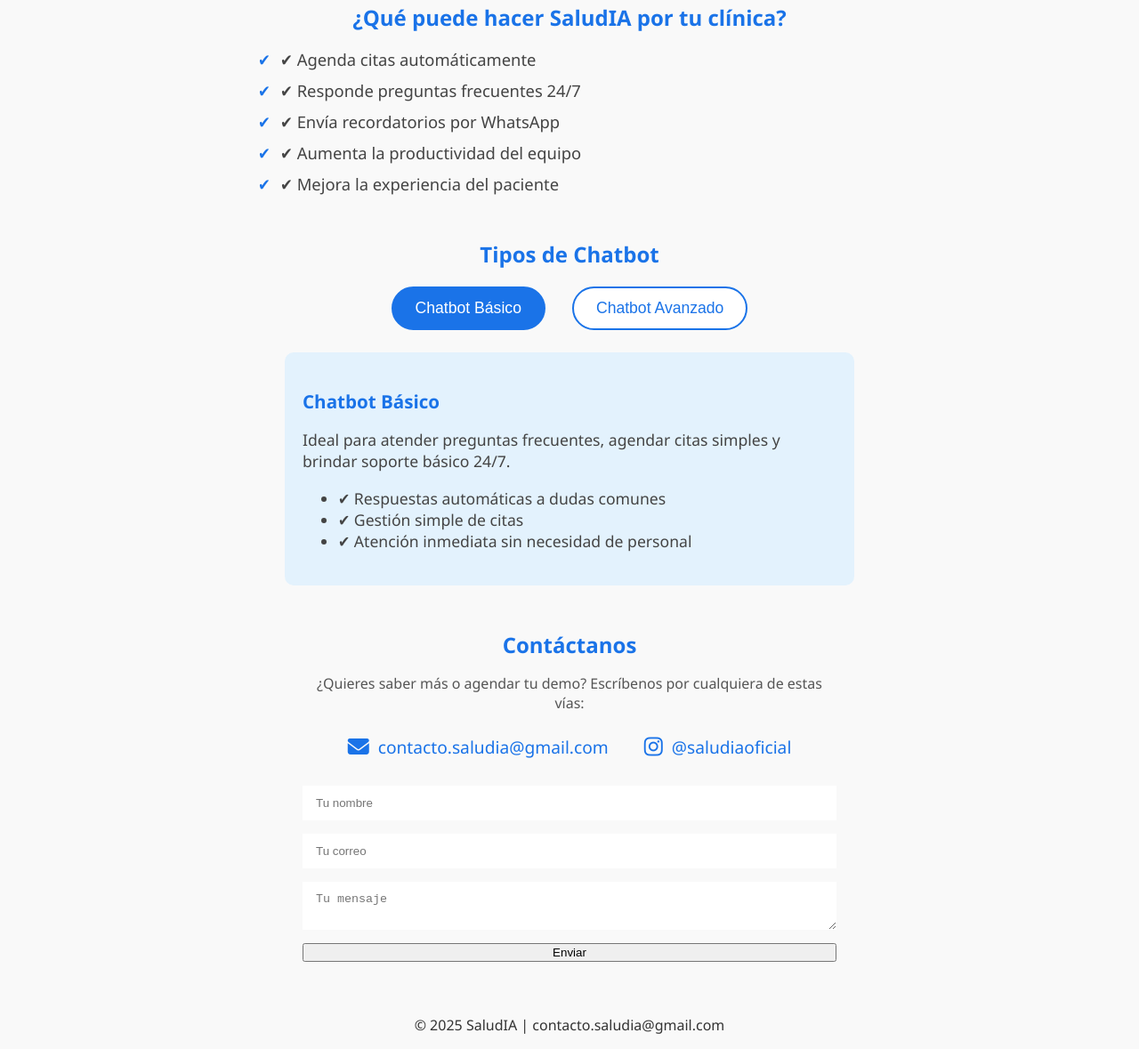
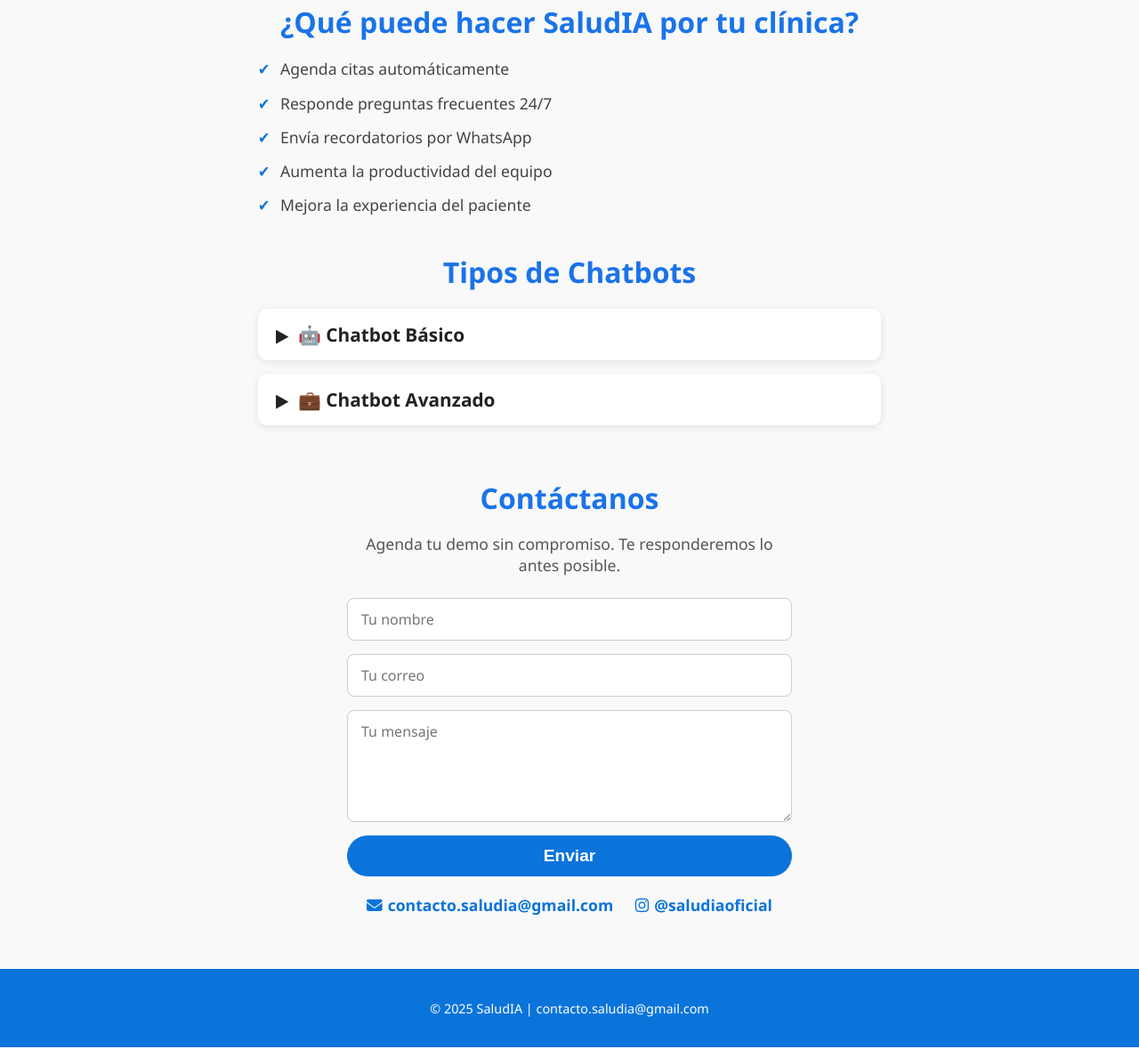
Before and after one commit to SaludIA-Oficial/SaludIA, a plain HTML site: page index.html in a window 1280 px wide. Shown: the part 382-1561 px from the top of the page at 89% size. Drawn offline with Linux system fonts and the light colour scheme.

```diff
--- a/index.html
+++ b/index.html
@@ -5,14 +5,201 @@
   <meta name="viewport" content="width=device-width, initial-scale=1" />
   <title>SaludIA - Chatbots para Clínicas Dentales</title>
   <link rel="stylesheet" href="styles.css" />
-
-  <!-- Font Awesome para iconos -->
-  <link
-    rel="stylesheet"
-    href="https://cdnjs.cloudflare.com/ajax/libs/font-awesome/6.4.0/css/all.min.css"
-  />
+  <link href="https://cdnjs.cloudflare.com/ajax/libs/font-awesome/6.4.0/css/all.min.css" rel="stylesheet" />
+  <style>
+    /* Estilos centrales adaptados a tu web actual */
+    body {
+      font-family: 'Segoe UI', Tahoma, Geneva, Verdana, sans-serif;
+      margin: 0; padding: 0;
+      background: #f9f9f9;
+      color: #222;
+      text-align: center;
+    }
+    header.hero {
+      background: #0a74da;
+      color: white;
+      padding: 40px 20px 60px;
+    }
+    .logo {
+      width: 200px;
+      max-width: 90%;
+      margin: 0 auto 20px;
+      display: block;
+    }
+    h1 {
+      margin: 0 0 10px;
+      font-size: 3rem;
+      font-weight: 700;
+    }
+    .tagline {
+      font-size: 1.3rem;
+      margin-bottom: 20px;
+      font-weight: 500;
+    }
+    .cta {
+      background: #f49c20;
+      color: white;
+      text-decoration: none;
+      font-weight: 600;
+      padding: 12px 28px;
+      border-radius: 30px;
+      font-size: 1.1rem;
+      display: inline-block;
+      margin-top: 10px;
+      transition: background 0.3s ease;
+    }
+    .cta:hover {
+      background: #d17b10;
+    }
+    section.beneficios {
+      max-width: 700px;
+      margin: 40px auto;
+      padding: 0 20px;
+      text-align: left;
+    }
+    section.beneficios h2 {
+      font-weight: 700;
+      font-size: 2rem;
+      margin-bottom: 15px;
+      text-align: center;
+    }
+    section.beneficios ul {
+      list-style: none;
+      padding: 0;
+      font-size: 1.1rem;
+      line-height: 1.6;
+    }
+    section.beneficios ul li {
+      margin-bottom: 10px;
+      position: relative;
+      padding-left: 25px;
+    }
+    section.beneficios ul li::before {
+      content: "✔";
+      color: #0a74da;
+      position: absolute;
+      left: 0;
+      font-weight: bold;
+    }
+    section.chatbots {
+      max-width: 700px;
+      margin: 40px auto 60px;
+      padding: 0 20px;
+      text-align: left;
+    }
+    section.chatbots h2 {
+      text-align: center;
+      font-size: 2rem;
+      font-weight: 700;
+      margin-bottom: 20px;
+    }
+    section.chatbots details {
+      background: white;
+      border-radius: 10px;
+      padding: 15px 20px;
+      margin-bottom: 15px;
+      box-shadow: 0 2px 8px rgb(0 0 0 / 0.1);
+      cursor: pointer;
+    }
+    section.chatbots details summary {
+      font-size: 1.3rem;
+      font-weight: 700;
+      outline: none;
+      user-select: none;
+      list-style: none;
+      position: relative;
+      padding-left: 25px;
+    }
+    section.chatbots details summary::before {
+      content: "▶";
+      position: absolute;
+      left: 0;
+      transition: transform 0.3s ease;
+    }
+    section.chatbots details[open] summary::before {
+      transform: rotate(90deg);
+    }
+    section.chatbots p {
+      margin: 10px 0 0 0;
+      font-size: 1rem;
+      color: #333;
+    }
+    section.contacto {
+      max-width: 500px;
+      margin: 0 auto 60px;
+      padding: 0 20px;
+      text-align: center;
+    }
+    section.contacto h2 {
+      font-weight: 700;
+      font-size: 2rem;
+      margin-bottom: 15px;
+    }
+    section.contacto p {
+      font-size: 1.1rem;
+      margin-bottom: 25px;
+      color: #555;
+    }
+    form {
+      display: flex;
+      flex-direction: column;
+      gap: 15px;
+    }
+    input[type="text"],
+    input[type="email"],
+    textarea {
+      padding: 12px 15px;
+      font-size: 1rem;
+      border-radius: 8px;
+      border: 1px solid #ccc;
+      resize: vertical;
+      font-family: inherit;
+    }
+    textarea {
+      min-height: 100px;
+    }
+    button {
+      background: #0a74da;
+      color: white;
+      font-size: 1.2rem;
+      padding: 12px 20px;
+      border: none;
+      border-radius: 30px;
+      cursor: pointer;
+      font-weight: 700;
+      transition: background 0.3s ease;
+    }
+    button:hover {
+      background: #065aaa;
+    }
+    .contact-info {
+      margin-top: 20px;
+      font-size: 1.1rem;
+    }
+    .contact-info a {
+      color: #0a74da;
+      text-decoration: none;
+      margin: 0 10px;
+      font-weight: 600;
+      display: inline-flex;
+      align-items: center;
+      gap: 6px;
+      transition: color 0.3s ease;
+    }
+    .contact-info a:hover {
+      color: #065aaa;
+    }
+    footer {
+      background: #0a74da;
+      color: white;
+      padding: 20px 10px;
+      font-size: 0.9rem;
+      text-align: center;
+    }
+  </style>
 </head>
 <body>
+
   <header class="hero">
     <img src="logo.png" alt="Logo SaludIA" class="logo" />
     <h1>SaludIA</h1>
@@ -23,84 +210,46 @@
   <section class="beneficios">
     <h2>¿Qué puede hacer SaludIA por tu clínica?</h2>
     <ul>
-      <li>✔ Agenda citas automáticamente</li>
-      <li>✔ Responde preguntas frecuentes 24/7</li>
-      <li>✔ Envía recordatorios por WhatsApp</li>
-      <li>✔ Aumenta la productividad del equipo</li>
-      <li>✔ Mejora la experiencia del paciente</li>
+      <li>Agenda citas automáticamente</li>
+      <li>Responde preguntas frecuentes 24/7</li>
+      <li>Envía recordatorios por WhatsApp</li>
+      <li>Aumenta la productividad del equipo</li>
+      <li>Mejora la experiencia del paciente</li>
     </ul>
   </section>
 
-  <section class="tipos-chatbot">
-    <h2>Tipos de Chatbot</h2>
-    <div class="tabs">
-      <button class="tab-button active" data-tab="basico">Chatbot Básico</button>
-      <button class="tab-button" data-tab="avanzado">Chatbot Avanzado</button>
-    </div>
-    <div class="tab-content active" id="basico">
-      <h3>Chatbot Básico</h3>
-      <p>Ideal para atender preguntas frecuentes, agendar citas simples y brindar soporte básico 24/7.</p>
-      <ul>
-        <li>✔ Respuestas automáticas a dudas comunes</li>
-        <li>✔ Gestión simple de citas</li>
-        <li>✔ Atención inmediata sin necesidad de personal</li>
-      </ul>
-    </div>
-    <div class="tab-content" id="avanzado">
-      <h3>Chatbot Avanzado</h3>
-      <p>Nuestro chatbot avanzado está diseñado para ofrecer una gestión automatizada integral, potenciando la eficiencia operativa y mejorando la experiencia del paciente mediante inteligencia artificial de última generación.</p>
-      <ul>
-        <li>✔ Integración completa con sistemas de gestión clínica y CRM especializados en odontología.</li>
-        <li>✔ Automatización personalizada de recordatorios y comunicaciones multicanal, incluyendo WhatsApp y correo electrónico.</li>
-        <li>✔ Análisis de datos e informes en tiempo real para optimizar la toma de decisiones.</li>
-        <li>✔ Capacidad de aprendizaje continuo para adaptar respuestas y procesos según las necesidades específicas de cada clínica.</li>
-        <li>✔ Soporte técnico avanzado y escalabilidad para clínicas en crecimiento.</li>
-      </ul>
-    </div>
+  <section class="chatbots">
+    <h2>Tipos de Chatbots</h2>
+    <details>
+      <summary>🤖 Chatbot Básico</summary>
+      <p>Responde preguntas frecuentes, agenda citas simples y funciona 24/7 para tu clínica dental.</p>
+    </details>
+    <details>
+      <summary>💼 Chatbot Avanzado</summary>
+      <p>Integra recordatorios automáticos, WhatsApp Business, base de datos de pacientes, flujos de conversación personalizados y soporte premium para clínicas dentales que buscan automatización profesional.</p>
+    </details>
   </section>
 
   <section id="contacto" class="contacto">
     <h2>Contáctanos</h2>
-    <p>¿Quieres saber más o agendar tu demo? Escríbenos por cualquiera de estas vías:</p>
-    <div class="contacto-info">
-      <a href="mailto:contacto.saludia@gmail.com" aria-label="Correo electrónico">
-        <i class="fa-solid fa-envelope"></i> contacto.saludia@gmail.com
-      </a>
-      <a href="https://instagram.com/saludiaoficial" target="_blank" rel="noopener noreferrer" aria-label="Instagram">
-        <i class="fa-brands fa-instagram"></i> @saludiaoficial
-      </a>
-    </div>
-
-    <form action="https://formsubmit.co/contacto.saludia@gmail.com" method="POST" class="contacto-form">
-      <input type="hidden" name="_next" value="https://saludia-oficial.github.io/SaludIA/">
-      <input type="hidden" name="_captcha" value="false" />
-      <input type="text" name="_honey" style="display:none" />
+    <p>Agenda tu demo sin compromiso. Te responderemos lo antes posible.</p>
+    <form action="mailto:contacto.saludia@gmail.com" method="post" enctype="text/plain">
       <input type="text" name="Nombre" placeholder="Tu nombre" required />
       <input type="email" name="Email" placeholder="Tu correo" required />
       <textarea name="Mensaje" placeholder="Tu mensaje" required></textarea>
       <button type="submit">Enviar</button>
     </form>
+    <div class="contact-info">
+      <a href="mailto:contacto.saludia@gmail.com" target="_blank"><i class="fas fa-envelope"></i> contacto.saludia@gmail.com</a>
+      <a href="https://www.instagram.com/saludiaoficial/" target="_blank"><i class="fab fa-instagram"></i> @saludiaoficial</a>
+    </div>
   </section>
 
   <footer>
     <p>© 2025 SaludIA | contacto.saludia@gmail.com</p>
   </footer>
 
-  <script>
-    // Manejo de pestañas de tipos de chatbot
-    const tabButtons = document.querySelectorAll('.tab-button');
-    const tabContents = document.querySelectorAll('.tab-content');
-
-    tabButtons.forEach(button => {
-      button.addEventListener('click', () => {
-        tabButtons.forEach(btn => btn.classList.remove('active'));
-        tabContents.forEach(content => content.classList.remove('active'));
-
-        button.classList.add('active');
-        document.getElementById(button.dataset.tab).classList.add('active');
-      });
-    });
-<!--Start of Tawk.to Script-->
+  <!-- Tawk.to Script -->
   <script type="text/javascript">
     var Tawk_API=Tawk_API||{}, Tawk_LoadStart=new Date();
     (function(){
@@ -112,7 +261,6 @@ s1.setAttribute('crossorigin','*');
       s0.parentNode.insertBefore(s1,s0);
     })();
   </script>
-<!--End of Tawk.to Script-->
 
 </body>
 </html>
```
Lines whose indentation alone changed are shown as unchanged.
